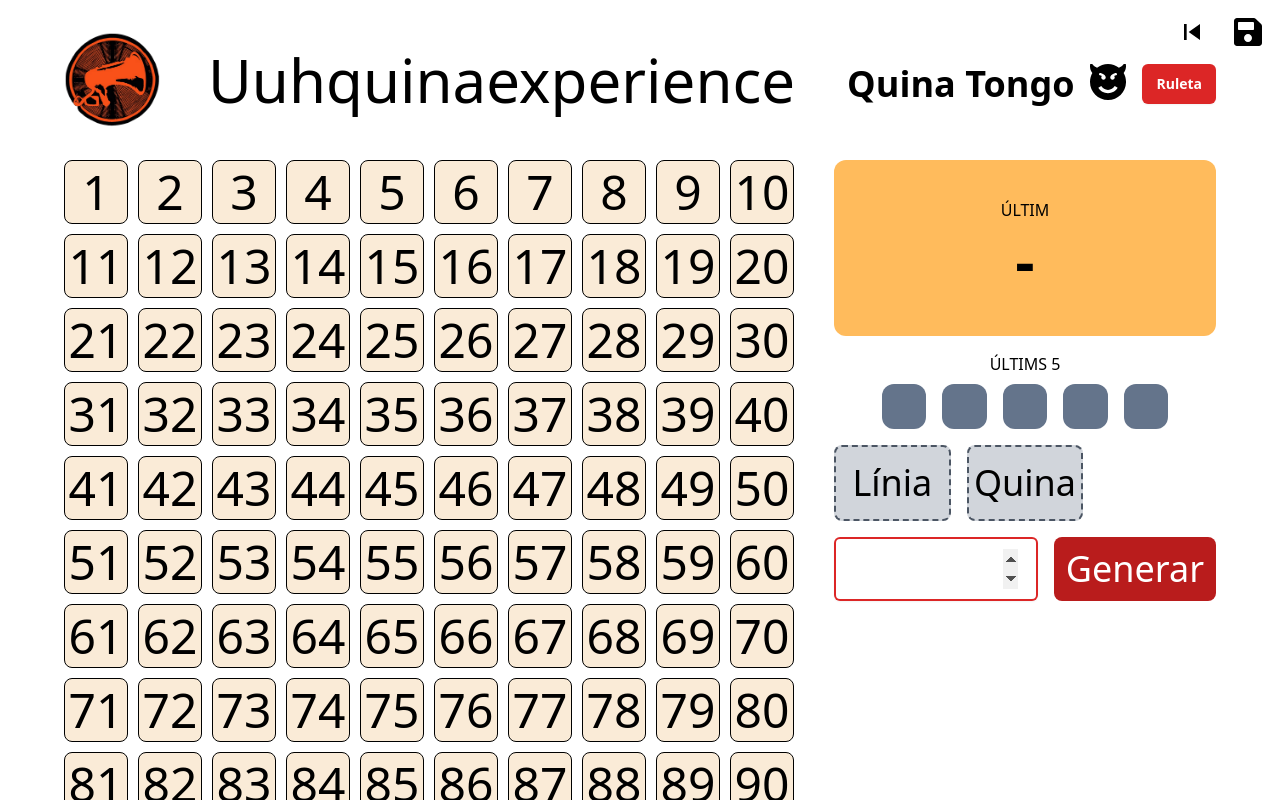
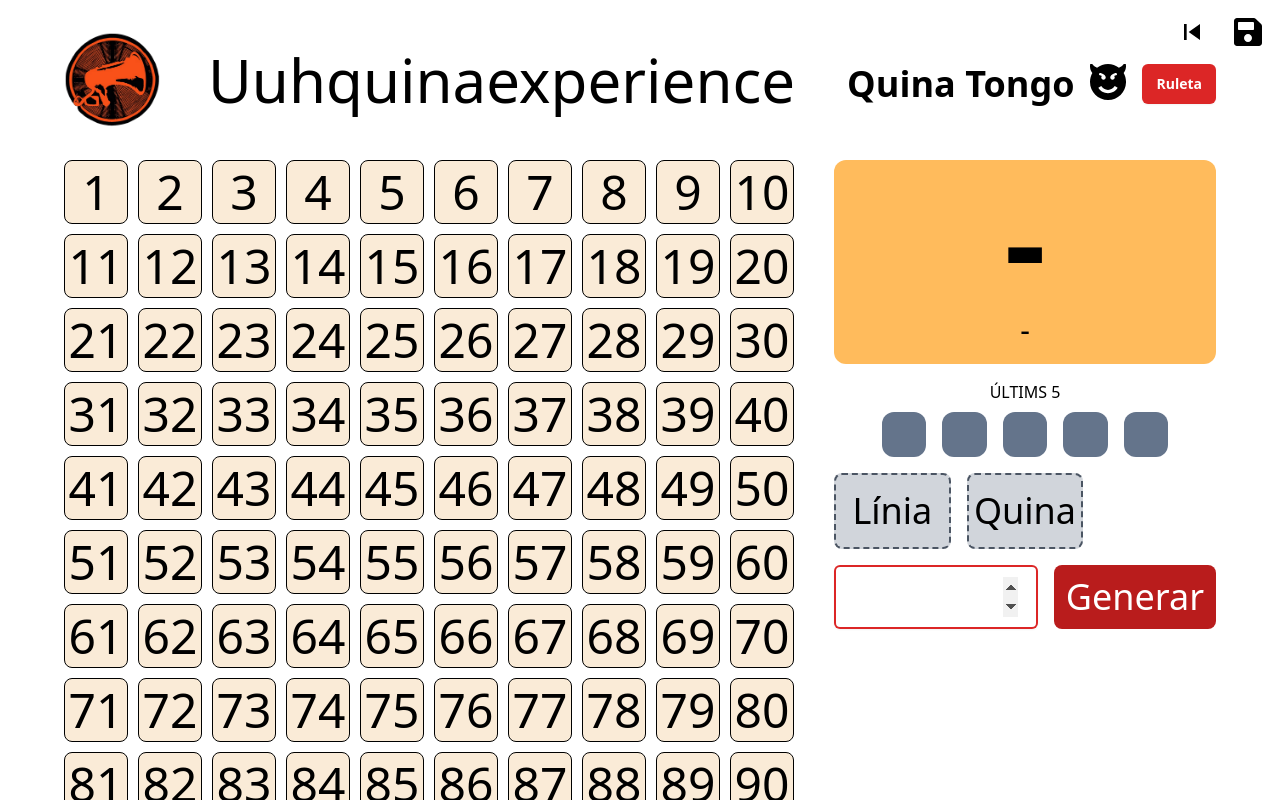
Before and after one commit to gidina/quinaexperience, a React (Vite) app: page /quinaexperience/tongo in a window 1280 px wide. Built offline with nearby package versions, Linux system fonts and the light colour scheme.

Commit message:
Update LastDraw.tsx

```diff
--- a/src/components/Bingo/LastDraw.tsx
+++ b/src/components/Bingo/LastDraw.tsx
@@ -10,12 +10,10 @@ interface LastDraw {
 const LastDraw = ({ drawedNumbers }: LastDraw) => {
   const lastNumber = drawedNumbers[drawedNumbers.length - 1];
 
-  // TODO: dont use absolute position for last label (Últim)
   return (
-    <div className="w-full flex flex-col gap-2 justify-center items-center bg-[#FFBB5C] p-16 rounded-xl h-44 text-center">
-      <div className="text-md font-light uppercase">Últim</div>
-      <div className="text-6xl font-bold">{lastNumber || "-"}</div>
-      <div className="text-3xl">{namesNumbers[lastNumber - 1]}</div>
+    <div className="w-full flex flex-col gap-2 justify-center items-center bg-[#FFBB5C] px-16 py-4 rounded-xl text-center">
+      <div className="text-3xl md:text-6xl lg:text-9xl font-bold">{lastNumber || "-"}</div>
+      <div className="text-xl md:text-3xl">{namesNumbers[lastNumber - 1] || "-"}</div>
     </div>
   );
 
```
